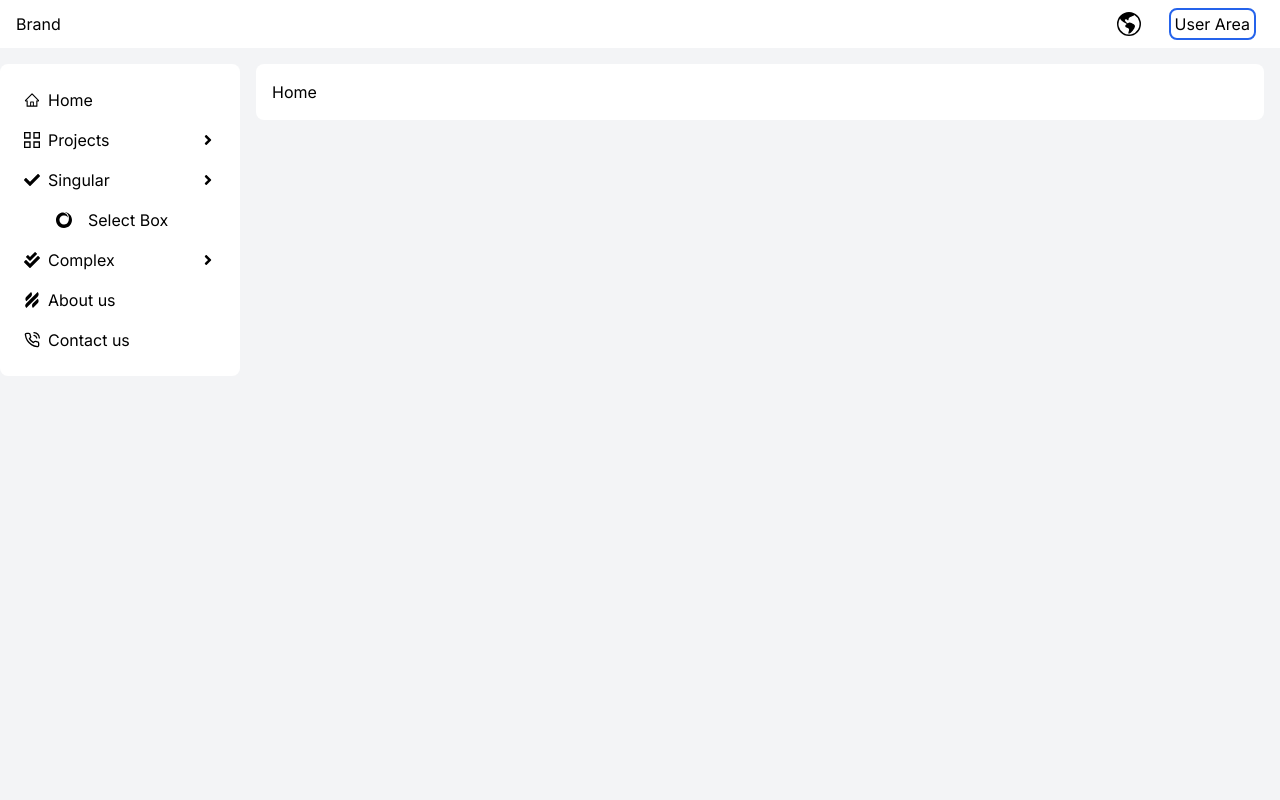
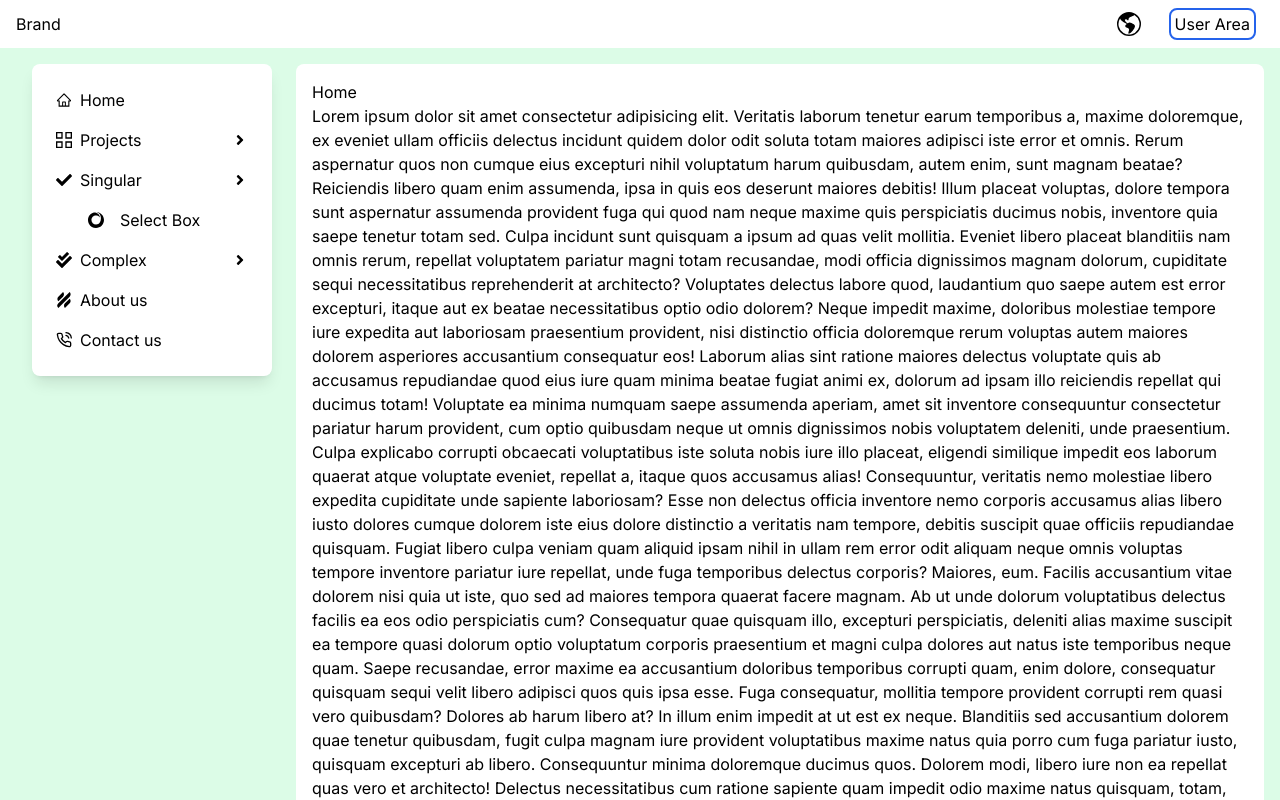
Before and after one commit to Jaycoda/devempower, a Next.js app: page / in a window 1280 px wide. Shown: the top 800 px of the page. Built offline with nearby package versions, Linux system fonts and the light colour scheme.

Commit message:
change structure of sidebar and content

```diff
--- a/app/about/page.jsx
+++ b/app/about/page.jsx
@@ -2,7 +2,7 @@ import React from "react";
 
 const About = () => {
   return (
-    <div>
+    <div className="bg-white rounded-lg mx-4 p-4">
       <h1>About</h1>
     </div>
   );
--- a/app/contact-us/page.jsx
+++ b/app/contact-us/page.jsx
@@ -1,7 +1,7 @@
 import React from "react";
 
 const ContactUs = () => {
-  return <div>Contact Us</div>;
+  return <div className="bg-white rounded-lg mx-4 p-4">Contact Us</div>;
 };
 
 export default ContactUs;
--- a/app/page.js
+++ b/app/page.js
@@ -4,6 +4,117 @@ export default function Home() {
   return (
     <div className="bg-white rounded-lg mx-4 p-4">
       <h1>Home</h1>
+      <p>
+        Lorem ipsum dolor sit amet consectetur adipisicing elit. Veritatis
+        laborum tenetur earum temporibus a, maxime doloremque, ex eveniet ullam
+        officiis delectus incidunt quidem dolor odit soluta totam maiores
+        adipisci iste error et omnis. Rerum aspernatur quos non cumque eius
+        excepturi nihil voluptatum harum quibusdam, autem enim, sunt magnam
+        beatae? Reiciendis libero quam enim assumenda, ipsa in quis eos deserunt
+        maiores debitis! Illum placeat voluptas, dolore tempora sunt aspernatur
+        assumenda provident fuga qui quod nam neque maxime quis perspiciatis
+        ducimus nobis, inventore quia saepe tenetur totam sed. Culpa incidunt
+        sunt quisquam a ipsum ad quas velit mollitia. Eveniet libero placeat
+        blanditiis nam omnis rerum, repellat voluptatem pariatur magni totam
+        recusandae, modi officia dignissimos magnam dolorum, cupiditate sequi
+        necessitatibus reprehenderit at architecto? Voluptates delectus labore
+        quod, laudantium quo saepe autem est error excepturi, itaque aut ex
+        beatae necessitatibus optio odio dolorem? Neque impedit maxime,
+        doloribus molestiae tempore iure expedita aut laboriosam praesentium
+        provident, nisi distinctio officia doloremque rerum voluptas autem
+        maiores dolorem asperiores accusantium consequatur eos! Laborum alias
+        sint ratione maiores delectus voluptate quis ab accusamus repudiandae
+        quod eius iure quam minima beatae fugiat animi ex, dolorum ad ipsam illo
+        reiciendis repellat qui ducimus totam! Voluptate ea minima numquam saepe
+        assumenda aperiam, amet sit inventore consequuntur consectetur pariatur
+        harum provident, cum optio quibusdam neque ut omnis dignissimos nobis
+        voluptatem deleniti, unde praesentium. Culpa explicabo corrupti
+        obcaecati voluptatibus iste soluta nobis iure illo placeat, eligendi
+        similique impedit eos laborum quaerat atque voluptate eveniet, repellat
+        a, itaque quos accusamus alias! Consequuntur, veritatis nemo molestiae
+        libero expedita cupiditate unde sapiente laboriosam? Esse non delectus
+        officia inventore nemo corporis accusamus alias libero iusto dolores
+        cumque dolorem iste eius dolore distinctio a veritatis nam tempore,
+        debitis suscipit quae officiis repudiandae quisquam. Fugiat libero culpa
+        veniam quam aliquid ipsam nihil in ullam rem error odit aliquam neque
+        omnis voluptas tempore inventore pariatur iure repellat, unde fuga
+        temporibus delectus corporis? Maiores, eum. Facilis accusantium vitae
+        dolorem nisi quia ut iste, quo sed ad maiores tempora quaerat facere
+        magnam. Ab ut unde dolorum voluptatibus delectus facilis ea eos odio
+        perspiciatis cum? Consequatur quae quisquam illo, excepturi
+        perspiciatis, deleniti alias maxime suscipit ea tempore quasi dolorum
+        optio voluptatum corporis praesentium et magni culpa dolores aut natus
+        iste temporibus neque quam. Saepe recusandae, error maxime ea
+        accusantium doloribus temporibus corrupti quam, enim dolore, consequatur
+        quisquam sequi velit libero adipisci quos quis ipsa esse. Fuga
+        consequatur, mollitia tempore provident corrupti rem quasi vero
+        quibusdam? Dolores ab harum libero at? In illum enim impedit at ut est
+        ex neque. Blanditiis sed accusantium dolorem quae tenetur quibusdam,
+        fugit culpa magnam iure provident voluptatibus maxime natus quia porro
+        cum fuga pariatur iusto, quisquam excepturi ab libero. Consequuntur
+        minima doloremque ducimus quos. Dolorem modi, libero iure non ea
+        repellat quas vero et architecto! Delectus necessitatibus cum ratione
+        sapiente quam impedit odio maxime natus quisquam, totam, vel dolores
+        facere odit? Labore, unde fugit consequatur accusantium facere sed?
+        Consequuntur magnam, eius mollitia facilis non sequi accusamus fugit
+        fuga doloribus quos quae iste itaque velit quod cumque, totam similique.
+        Porro earum velit doloremque. Doloribus sit nesciunt odit dicta dolor
+        eaque nam obcaecati, consequatur explicabo mollitia incidunt adipisci
+        alias! Voluptas aperiam fuga, magnam dolorum autem ad cupiditate minus,
+        suscipit rerum facere consequuntur deserunt tempora quisquam provident,
+        officia tempore quibusdam recusandae nesciunt veritatis harum ab optio
+        ex id! Cumque ad dolorum sint voluptas aperiam, quod omnis nemo! Maiores
+        deserunt, vel eaque qui illo laboriosam unde similique. Voluptatem amet
+        aperiam non vitae ab! Omnis, quod. Recusandae voluptatibus, minima cum
+        impedit architecto id eius dolorum aspernatur odit sed molestiae
+        quibusdam voluptates debitis, eum dignissimos laborum sint reprehenderit
+        vero numquam voluptatem at totam cupiditate obcaecati! At porro libero
+        unde delectus expedita temporibus exercitationem. Unde, pariatur
+        accusamus, fugiat ad dolor sint modi perferendis ipsum ea quasi, porro
+        facere? Quod repellat non aliquid ipsa architecto nihil possimus iusto
+        incidunt nisi eligendi. Praesentium expedita magnam alias inventore
+        voluptatem autem, voluptates repellendus aspernatur. Veritatis
+        consequuntur placeat corrupti dignissimos adipisci a dolor laboriosam
+        libero velit, corporis quos nostrum repudiandae nam possimus beatae!
+        Voluptate fuga animi facere vel accusamus, quaerat velit. Cum earum
+        perspiciatis, eveniet blanditiis ut, asperiores praesentium ex quisquam,
+        fugit modi tempora eaque provident omnis reiciendis consectetur tempore.
+        Aut quia deleniti illum odit minima pariatur repellendus tempore ipsum
+        amet consequatur consequuntur sit nesciunt necessitatibus nostrum iste
+        sunt quaerat eius voluptate accusantium, ab beatae neque nisi! Vitae
+        omnis nihil vel non sed iusto. Tenetur, quae sit? Distinctio minima
+        error tempora est in itaque fugit labore temporibus facilis sint tenetur
+        eum, cupiditate vero neque asperiores magni ipsa accusantium?
+        Perferendis necessitatibus repudiandae suscipit pariatur excepturi?
+        Eveniet distinctio minima facilis voluptate nihil voluptatem eligendi
+        iusto autem temporibus atque debitis minus magnam consequuntur error
+        sapiente, nisi modi sint accusamus molestias? Repellat dolore et
+        obcaecati? Enim quis cumque tempora repellendus perspiciatis velit,
+        voluptatem quia, suscipit excepturi reprehenderit nulla eos ut
+        consectetur odit iste ab iusto dolore iure, corrupti sequi ex ipsa. Odio
+        impedit maiores, sit cupiditate modi commodi natus libero tempore
+        molestias esse aliquam. Corrupti nemo aperiam repellat odio itaque,
+        culpa ipsam, neque reprehenderit asperiores, nostrum ipsum unde?
+        Voluptatum accusamus magnam illum architecto quos expedita officia harum
+        voluptatibus consectetur rerum error eum dolorem id, totam beatae ab
+        eaque saepe animi. Aspernatur molestias ipsa consectetur temporibus quod
+        itaque optio sunt maxime esse est molestiae aliquam nostrum
+        consequuntur, quis minus accusantium officiis unde? Excepturi,
+        perspiciatis fugit, recusandae alias dicta a illum harum dolores
+        necessitatibus, quisquam ipsum non? Dolorum excepturi, deserunt ipsa
+        fugit alias, voluptatum dolorem aspernatur voluptates voluptate
+        doloremque harum nostrum sit dolore, accusamus mollitia in esse officia
+        facilis atque earum adipisci. Porro, amet eius quidem libero, laborum ad
+        praesentium sed, repudiandae doloremque expedita doloribus dolor nostrum
+        deserunt ullam vero. Beatae iure alias amet molestiae soluta sint ipsa
+        vitae cum magni, similique iusto tenetur fugit et aspernatur in eaque
+        aliquam explicabo quaerat temporibus quo nobis praesentium dolores? Nisi
+        voluptatibus possimus impedit, mollitia iste nulla culpa sint amet
+        beatae. Nihil nisi illum quos a architecto sint tempore velit molestiae
+        quasi provident? Reiciendis explicabo delectus voluptatibus fuga.
+        Maiores facilis, eius modi incidunt repudiandae repellat dolorem
+        doloribus iste dolorum laboriosam?
+      </p>
     </div>
   );
 }
--- a/components/layout/MainLayout.jsx
+++ b/components/layout/MainLayout.jsx
@@ -4,8 +4,7 @@ import { MenuContext } from "@/context/MenuContext";
 import MainHeader from "./MainHeader";
 
 import Link from "next/link";
-
-import { AiOutlineHome } from "react-icons/ai";
+import { AiOutlineHome, AiOutlineClose } from "react-icons/ai";
 import { GrProjects } from "react-icons/gr";
 import { FaAngleRight, FaCheck, FaCheckDouble } from "react-icons/fa";
 import { FiPhoneCall } from "react-icons/fi";
@@ -13,22 +12,31 @@ import { SiHelpscout, SiSinglestore } from "react-icons/si";
 import { useContext } from "react";
 
 const MainLayout = ({ children }) => {
-  const { open } = useContext(MenuContext);
+  const { open, toggle } = useContext(MenuContext);
+
+  const closeSideBarHandler = () => {
+    toggle();
+  };
 
   return (
-    <div className="bg-gray-100 w-screen min-h-screen">
-      <MainHeader />
-      <div className="flex justify-start items-start">
-        {/* <aside className="bg-white rounded-lg w-60 p-4"> */}
+    <div className="bg-green-100 min-h-screen">
       <aside
-          className={`bg-white rounded-lg overflow-hidden transition-all duration-100 ${
-            open ? "w-60 p-4" : "w-0"
-          } lg:w-60 lg:p-4  `}
+        className={`bg-white top-4 left-4 lg:fixed lg:block lg:top-16 lg:left-8 rounded-lg overflow-hidden transition-all duration-100 ${
+          open ? "w-60 p-4 block fixed" : "w-0 hidden"
+        } lg:w-60 lg:p-4 z-20 shadow-lg `}
       >
         <ul>
+          <li className="flex justify-end items-center lg:hidden">
+            <AiOutlineClose
+              onClick={closeSideBarHandler}
+              className="text-red-500 hover:text-red-800 cursor-pointer"
+            />
+          </li>
           <li className="flex justify-start items-center hover:bg-blue-200 hover:text-blue-800 rounded-xl p-2">
             <AiOutlineHome className="mr-2" />
-              <Link href="/"> Home</Link>
+            <Link href="/" onClick={closeSideBarHandler}>
+              Home
+            </Link>
           </li>
 
           <li className="flex justify-start items-center hover:bg-blue-200 hover:text-blue-800 rounded-xl p-2">
@@ -46,7 +54,9 @@ const MainLayout = ({ children }) => {
             <ul className="ml-8 mt-4">
               <li className="flex flex-row justify-center items-center gap-4">
                 <SiSinglestore />
-                  <Link href="/singular/selectbox">Select Box</Link>
+                <Link href="/singular/selectbox" onClick={closeSideBarHandler}>
+                  Select Box
+                </Link>
               </li>
             </ul>
           </li>
@@ -59,16 +69,25 @@ const MainLayout = ({ children }) => {
 
           <li className="flex justify-start items-center hover:bg-blue-200 hover:text-blue-800 rounded-xl p-2">
             <SiHelpscout className="mr-2" />
-              <Link href="/about"> About us</Link>
+            <Link href="/about" onClick={closeSideBarHandler}>
+              {" "}
+              About us
+            </Link>
           </li>
 
           <li className="flex justify-start items-center hover:bg-blue-200 hover:text-blue-800 rounded-xl p-2">
             <FiPhoneCall className="mr-2" />
-              <Link href="/contact-us"> Contact us</Link>
+            <Link href="/contact-us" onClick={closeSideBarHandler}>
+              {" "}
+              Contact us
+            </Link>
           </li>
         </ul>
       </aside>
-        <main className="flex-1">{children}</main>
+
+      <div className={`${open ? "blur-lg" : "blur-0"}`}>
+        <MainHeader />
+        <main className="lg:ml-[280px]">{children}</main>
       </div>
     </div>
   );
```
Lines whose indentation alone changed are shown as unchanged.
